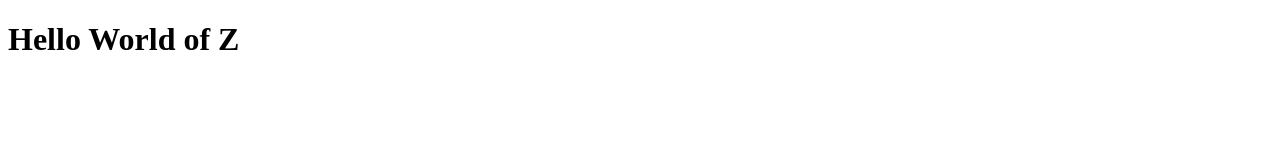
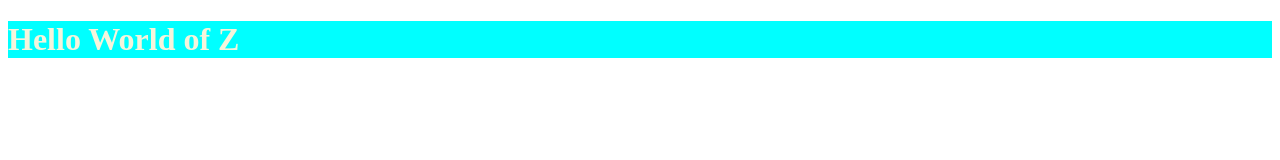
Before and after one commit to elvin-mustafayev/javascript_tasks, a plain HTML site: page index.html in a window 1280 px wide. Drawn offline with Linux system fonts and the light colour scheme.

Commit message:
Adding new styles

```diff
--- /dev/null
+++ b/css/styles.css
@@ -0,0 +1,4 @@
+h1{
+    background-color: aqua;
+    color: beige;
+}
--- a/index.html
+++ b/index.html
@@ -4,6 +4,7 @@
     <meta charset="UTF-8">
     <meta name="viewport" content="width=device-width, initial-scale=1.0">
     <title>Document</title>
+    <link rel="stylesheet" href="css/styles.css">
 </head>
 <body>
     <h1>Hello World of Z</h1>
```
